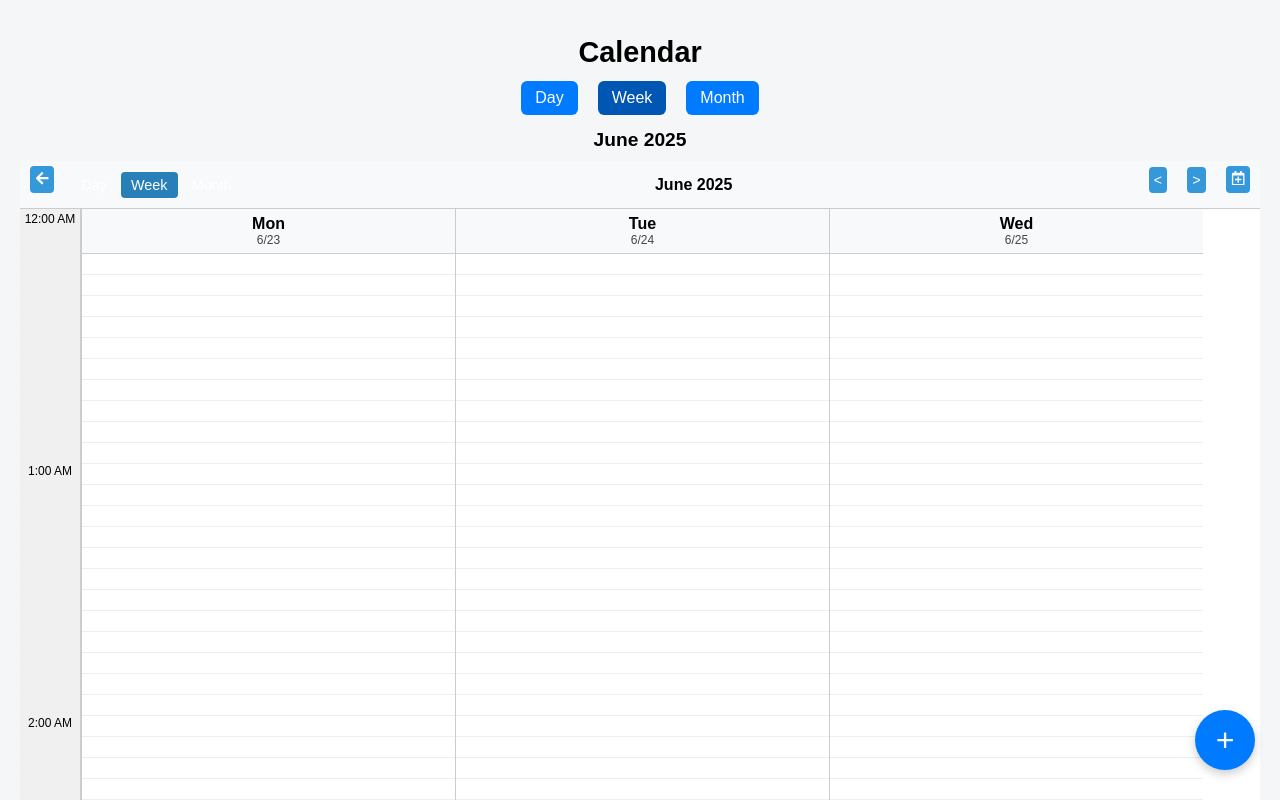
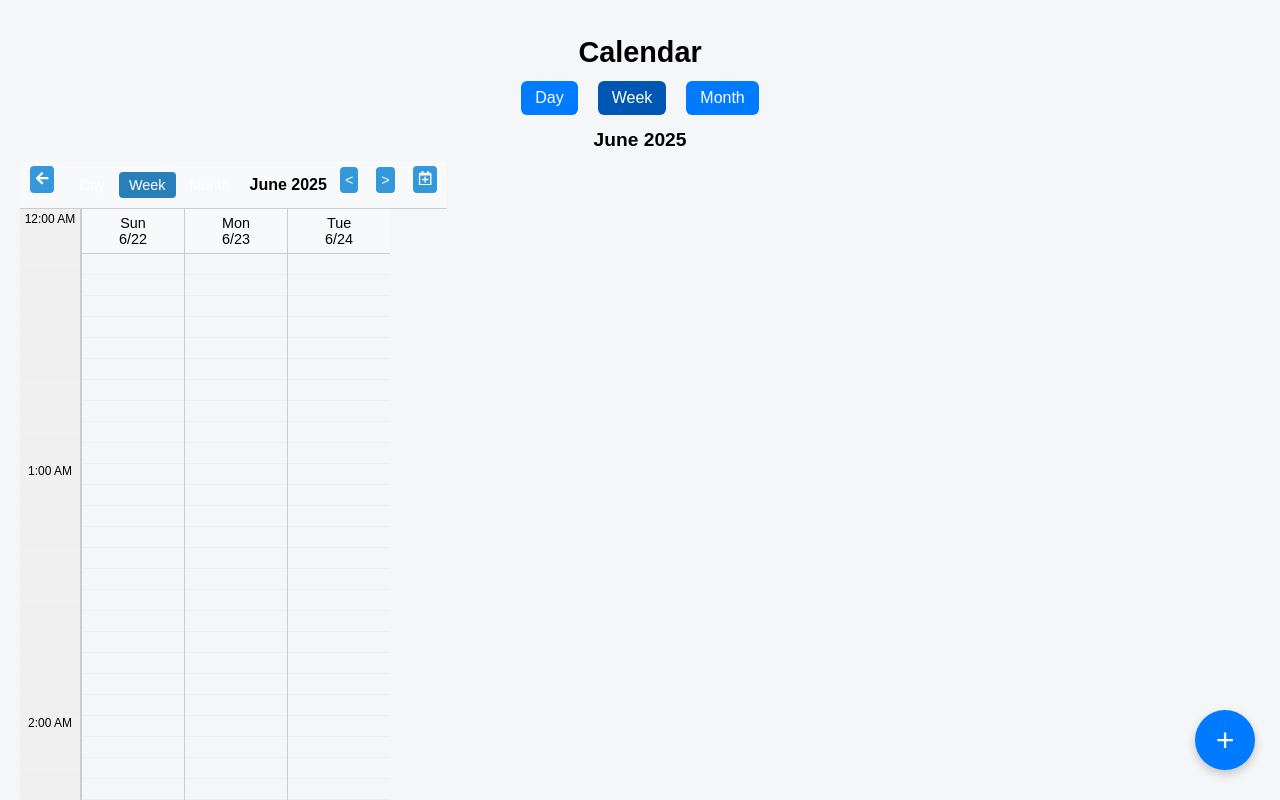
Before and after one commit to JMaraglia/crumb-v3, a React (Vite) app: page /calendar in a window 1280 px wide. Shown: the top 800 px of the page. Built offline with nearby package versions, Linux system fonts and the light colour scheme.

Commit message:
wekkview uodate AGAIN

```diff
--- a/src/WeekView.css
+++ b/src/WeekView.css
@@ -1,133 +1,15 @@
-/* file: src/WeekView.css */
-.wv-container {
-  display: flex;
-  flex-direction: column;
-  font-family: sans-serif;
-  background-color: #fff;
-  width: 100%;
-  height: 100vh;
-  overflow: hidden;
-  position: relative;
-}
-
-.wv-header {
-  display: flex;
-  align-items: center;
-  gap: 10px;
-  padding: 5px;
-  background: #f8f9fa;
-  border-bottom: 1px solid #ccc;
-}
-
-.wv-back,
-.wv-prev,
-.wv-next,
-.wv-add {
-  background: #3498db;
-  border: none;
-  color: #fff;
-  padding: 5px;
-  border-radius: 4px;
-  cursor: pointer;
-}
-
-.wv-modes button {
-  margin: 0 2px;
-  padding: 5px 10px;
-  border: none;
-  background: transparent;
-  cursor: pointer;
-}
-
-.wv-modes .active {
-  background: #2980b9;
-  color: #fff;
-}
-
-.wv-title {
-  flex-grow: 1;
-  text-align: center;
-  font-weight: bold;
-}
-
-.wv-body {
-  display: flex;
-  flex: 1;
-  overflow: hidden;
-}
-
-.wv-times {
-  flex-shrink: 0;
-  width: 60px;
-  background-color: #f0f0f0;
-  border-right: 1px solid #ccc;
-  position: sticky;
-  left: 0;
-  z-index: 5;
-  overflow: hidden;
-}
-
-.wv-time-cell {
-  height: 20px;
-  font-size: 0.75rem;
-  text-align: center;
-  border-bottom: 1px solid #eee;
-  display: flex;
-  align-items: center;
-  justify-content: center;
-}
-
-.wv-days {
-  display: flex;
-  overflow-x: auto;
-  overflow-y: hidden;
-  scroll-snap-type: x mandatory;
-  flex: 1;
-}
-
-.wv-day-col {
-  position: relative;
-  flex: 0 0 calc((100% - 60px) / 3);
-  min-width: 120px;
-  border-left: 1px solid #ccc;
-  scroll-snap-align: start;
-}
-
-.wv-day-header {
-  position: sticky;
-  top: 0;
-  background: #f8f9fa;
-  text-align: center;
-  border-bottom: 1px solid #ccc;
-  padding: 6px 0;
-  display: flex;
-  flex-direction: column;
-  font-size: 0.9rem;
-  z-index: 1;
-}
-
-.wv-day-header > div:first-child {
-  font-weight: bold;
-  font-size: 1rem;
-}
-
-.wv-day-header > div:last-child {
-  font-size: 0.75rem;
-  color: #444;
-}
-
-.wv-slot {
-  height: 20px;
-  border-bottom: 1px solid #eee;
-  cursor: pointer;
-}
-
-.wv-event {
-  position: absolute;
-  left: 0;
-  right: 0;
-  color: #fff;
-  font-size: 0.75rem;
-  padding: 2px;
-  box-sizing: border-box;
-}
+// file: src/WeekView.css
+.wv-container { display:flex; flex-direction:column; font-family:sans-serif; position:relative; height:100vh; }
+.wv-header { display:flex; align-items:center; padding:5px; background:#f8f9fa; border-bottom:1px solid #ccc; gap:8px; }
+.wv-back,.wv-prev,.wv-next,.wv-add { background:#3498db; border:none; color:#fff; padding:5px; border-radius:4px; cursor:pointer; }
+.wv-modes button { margin:0 2px; padding:5px 10px; border:none; background:transparent; cursor:pointer; }
+.wv-modes .active { background:#2980b9; color:#fff; }
+.wv-title { flex:1; text-align:center; font-weight:bold; }
+.wv-body { display:flex; flex:1; overflow:hidden; }
+.wv-times { flex-shrink:0; width:60px; background:#f0f0f0; border-right:1px solid #ccc; position:sticky; left:0; z-index:5; overflow:hidden; }
+.wv-time-cell { height:20px; font-size:0.75rem; text-align:center; border-bottom:1px solid #eee; display:flex; align-items:center; justify-content:center; }
+.wv-days { display:flex; overflow-x:auto; scroll-snap-type:x mandatory; flex:1; }
+.wv-day-col { position:relative; flex:0 0 calc((100% - 60px)/3); border-left:1px solid #ccc; scroll-snap-align:start; }
+.wv-day-header { position:sticky; top:0; background:#f8f9fa; border-bottom:1px solid #ccc; display:flex; flex-direction:column; align-items:center; padding:6px 0; font-size:0.9rem; z-index:1; }
+.wv-slot { height:20px; border-bottom:1px solid #eee; cursor:pointer; }
+.wv-event { position:absolute; left:0; right:0; color:#fff; font-size:0.75rem; padding:2px; box-sizing:border-box; }
--- a/src/WeekView.jsx
+++ b/src/WeekView.jsx
@@ -4,33 +4,32 @@ import { FaArrowLeft, FaRegCalendarPlus } from 'react-icons/fa';
 import './WeekView.css';
 
 export default function WeekView({ onBack }) {
-  // 1. View start defaults to Monday, June 23, 2025
-  const initialStart = new Date(2025, 5, 23);
+  // Start on Sunday, June 22, 2025 for a 3-day view
+  const initialStart = new Date(2025, 5, 22);
   const [viewStart, setViewStart] = useState(initialStart);
   const [events, setEvents] = useState([]);
   const scrollRef = useRef(null);
   const [currentMonth, setCurrentMonth] = useState('');
 
-  // 2. Generate visible days (3-day window)
+  // Build 3-day window
   const visibleDays = Array.from({ length: 3 }, (_, i) => {
     const d = new Date(viewStart);
     d.setDate(d.getDate() + i);
     return d;
   });
 
-  // 3. Time slots array for 5-minute increments
+  // 5-minute increments
   const timeSlots = Array.from({ length: 24 * 12 }, (_, i) => i * 5);
 
-  // 4. Update month label when viewStart changes
+  // Update header month and reset scroll
   useEffect(() => {
     setCurrentMonth(
       viewStart.toLocaleDateString('en-US', { month: 'long', year: 'numeric' })
     );
-    // reset scroll to leftmost
     if (scrollRef.current) scrollRef.current.scrollLeft = 0;
   }, [viewStart]);
 
-  // 5. Navigation handlers
+  // Shift view by 3 days
   const handlePrev = () => {
     const d = new Date(viewStart);
     d.setDate(d.getDate() - 3);
@@ -42,36 +41,24 @@ export default function WeekView({ onBack }) {
     setViewStart(d);
   };
 
-  // 6. Add event (prompt-based)
+  // Create event via prompt (later replace modal)
   const handleAddEvent = (day, startMin) => {
-    const title = prompt('Event title:');
-    if (!title) return;
-    const dur = parseInt(prompt('Duration (minutes, multiple of 5):'), 10);
-    if (!dur || dur % 5 !== 0) return;
-    const colorOptions = ['#1abc9c','#2ecc71','#3498db','#9b59b6','#34495e','#f1c40f','#e67e22','#e74c3c','#95a5a6','#d35400'];
-    const idx = parseInt(prompt('Color option 1-10:'), 10) - 1;
-    const color = colorOptions[idx] || colorOptions[0];
-
-    const dateKey = day.toDateString();
-    const dayEvents = events.filter(e => e.date === dateKey);
-    const overlap = dayEvents.some(e => !(startMin + dur <= e.start || e.start + e.duration <= startMin));
-    if (overlap && !window.confirm('Overlap detected. Proceed?')) return;
-
-    const newEvent = {
-      id: Date.now(),
-      date: dateKey,
-      start: startMin,
-      duration: dur,
-      title,
-      color,
-    };
-    setEvents(prev => [...prev, newEvent]);
+    const title = prompt('Title:'); if (!title) return;
+    const dur = parseInt(prompt('Duration (min, multiple of 5):'), 10); if (!dur || dur % 5) return;
+    const colors = ['#1abc9c','#2ecc71','#3498db','#9b59b6','#34495e','#f1c40f','#e67e22','#e74c3c','#95a5a6','#d35400'];
+    const idx = parseInt(prompt('Color 1-10:'),10) - 1;
+    const color = colors[idx] || colors[0];
+    const dayKey = day.toDateString();
+    const dayEv = events.filter(e => e.date === dayKey);
+    const overlap = dayEv.some(e => !(startMin + dur <= e.start || e.start + e.duration <= startMin));
+    if (overlap && !window.confirm('Overlap detected. Continue?')) return;
+    setEvents(prev => [...prev, { id:Date.now(), date:dayKey, start:startMin, duration:dur, title, color }]);
   };
 
   return (
     <div className="wv-container">
       <header className="wv-header">
-        <button className="wv-back" onClick={onBack}><FaArrowLeft /></button>
+        <button className="wv-back" onClick={onBack}><FaArrowLeft/></button>
         <div className="wv-modes">
           <button disabled>Day</button>
           <button className="active">Week</button>
@@ -80,54 +67,39 @@ export default function WeekView({ onBack }) {
         <div className="wv-title">{currentMonth}</div>
         <button className="wv-prev" onClick={handlePrev}>&lt;</button>
         <button className="wv-next" onClick={handleNext}>&gt;</button>
-        <button className="wv-add" onClick={() => handleAddEvent(visibleDays[0], 0)}><FaRegCalendarPlus /></button>
+        <button className="wv-add" onClick={() => handleAddEvent(visibleDays[0], 0)}><FaRegCalendarPlus/></button>
       </header>
 
       <div className="wv-body">
-        {/* Time labels column */}
+        {/* Time labels fixed on left */}
         <div className="wv-times">
           {timeSlots.map(min => {
-            const h = Math.floor(min / 60);
-            const m = min % 60;
-            const label = m === 0 ?
-              `${h === 0 ? 12 : h > 12 ? h - 12 : h}:00 ${h < 12 ? 'AM' : 'PM'}`
-              : '';
-            return (
-              <div key={min} className="wv-time-cell">
-                {label}
-              </div>
-            );
+            const h = Math.floor(min/60);
+            const m = min%60;
+            const label = m===0 ? `${h===0?12:h>12?h-12:h}:00 ${h<12?'AM':'PM'}` : '';
+            return <div key={min} className="wv-time-cell">{label}</div>;
           })}
         </div>
 
-        {/* Days grid, scrollable */}
+        {/* 3-day scrollable columns */}
         <div className="wv-days" ref={scrollRef}>
           {visibleDays.map(day => {
-            const dateKey = day.toDateString();
-            const dayEvents = events.filter(e => e.date === dateKey);
+            const key = day.toDateString();
+            const dayEv = events.filter(e => e.date===key);
             return (
-              <div key={dateKey} className="wv-day-col">
+              <div key={key} className="wv-day-col">
                 <div className="wv-day-header">
-                  <div>{day.toLocaleDateString('en-US', { weekday: 'short' })}</div>
+                  <div>{day.toLocaleDateString('en-US',{weekday:'short'})}</div>
                   <div>{day.getMonth()+1}/{day.getDate()}</div>
                 </div>
                 {timeSlots.map(min => (
-                  <div
-                    key={min}
-                    className="wv-slot"
-                    onClick={() => handleAddEvent(day, min)}
-                  />
+                  <div key={min} className="wv-slot" onClick={()=>handleAddEvent(day,min)} />
                 ))}
-                {dayEvents.map(ev => (
-                  <div
-                    key={ev.id}
-                    className="wv-event"
-                    style={{
-                      top: (ev.start / 5) * 20 + 'px',
-                      height: (ev.duration / 5) * 20 + 'px',
-                      backgroundColor: ev.color,
-                    }}
-                  >{ev.title}</div>
+                {dayEv.map(ev=>(
+                  <div key={ev.id} className="wv-event"
+                    style={{ top:(ev.start/5)*20+'px', height:(ev.duration/5)*20+'px', backgroundColor:ev.color }}>
+                    {ev.title}
+                  </div>
                 ))}
               </div>
             );
```
